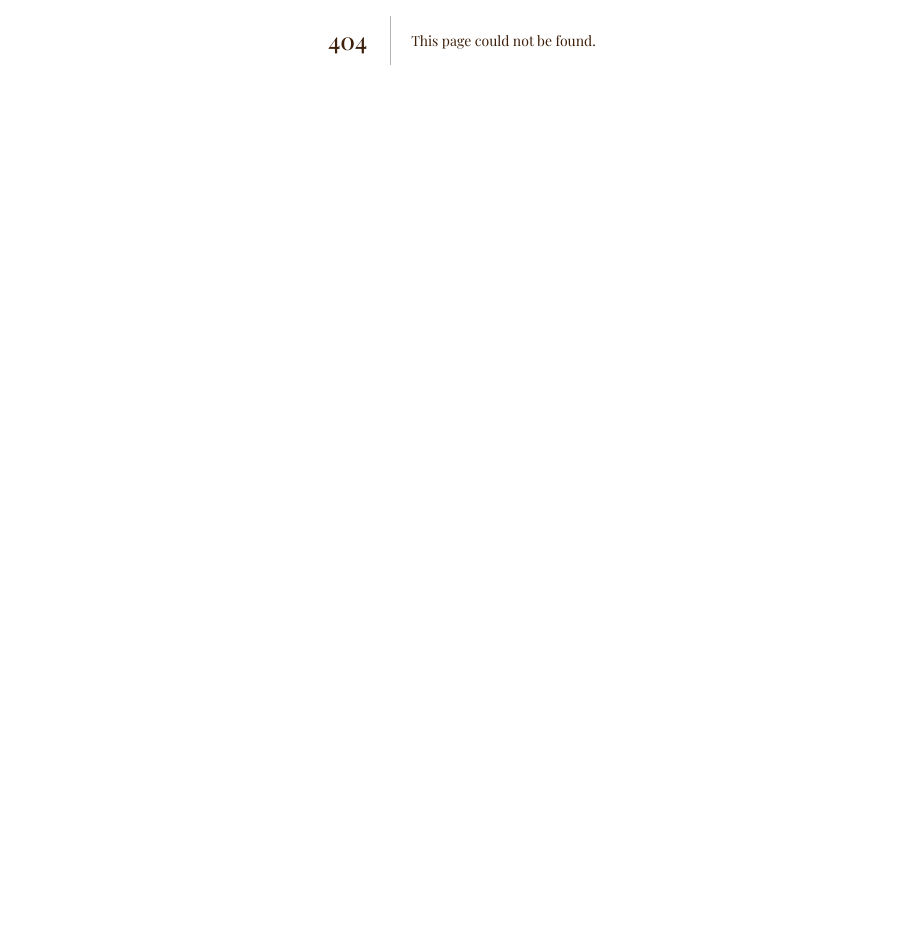
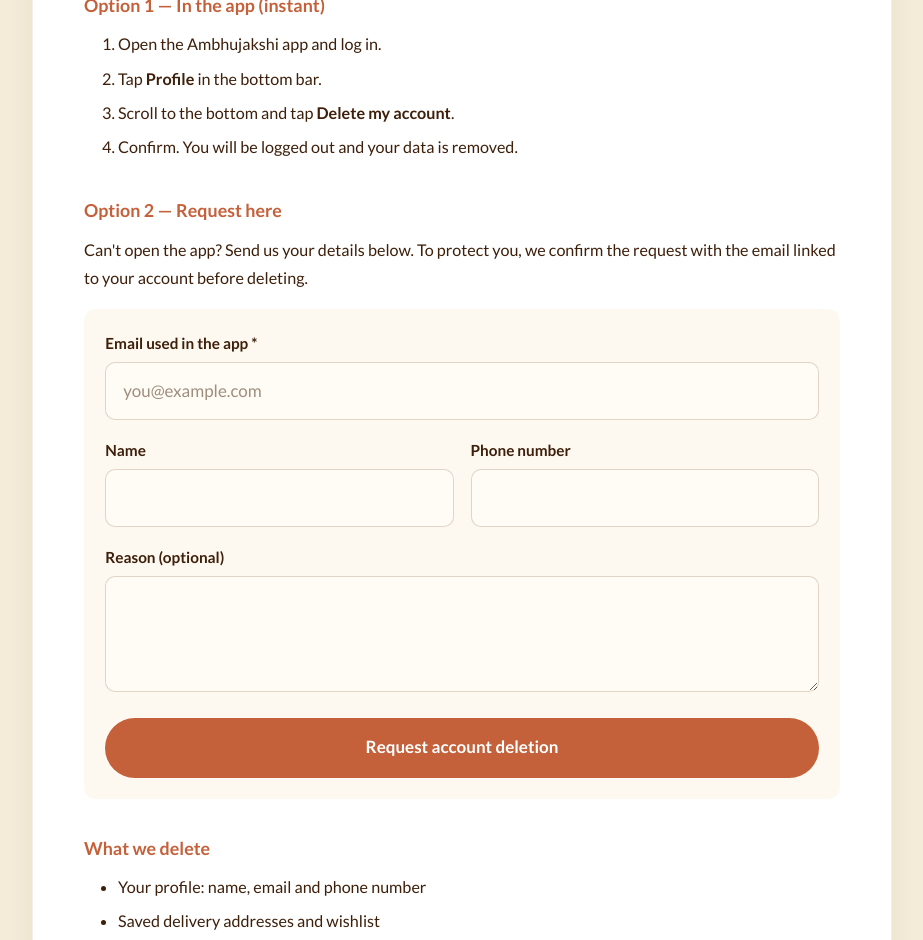
Before and after one commit to nexlifly-2820/adhvaithafoods_website, a Next.js app: page /delete-account in a window 1280 px wide. Before the commit this address had no page. Shown: the part 360-1300 px from the top of the page, without its empty margins (178-1101 px from the left). Before the commit the page ends 800 px from the top, so only its background shows below. Built offline with nearby package versions, Linux system fonts and the light colour scheme; no server answers; a web font is replaced by a local one.

Commit message:
feat: add account deletion request API, form, and policy pages

```diff
--- /dev/null
+++ b/app/api/delete-request/route.js
@@ -0,0 +1,31 @@
+import { NextResponse } from 'next/server';
+
+export const dynamic = 'force-dynamic';
+
+// Website "Delete account" form → admin dashboard (shows in Customer CRM → Deletion Requests).
+export async function POST(request) {
+  try {
+    const b = await request.json().catch(() => ({}));
+    const email = String(b?.email || '').trim().toLowerCase();
+    if (!/^[^\s@]+@[^\s@]+\.[^\s@]{2,}$/.test(email)) {
+      return NextResponse.json({ success: false, error: 'Please enter a valid email.' }, { status: 400 });
+    }
+    const r = await fetch('https://admin.adhvaithafoods.in/api/account/delete', {
+      method: 'POST',
+      headers: { 'Content-Type': 'application/json' },
+      body: JSON.stringify({
+        source: 'web',
+        email,
+        name: String(b?.name || '').slice(0, 60),
+        phone: String(b?.phone || '').slice(0, 20),
+        reason: String(b?.reason || '').slice(0, 300),
+      }),
+      cache: 'no-store',
+    });
+    const j = await r.json().catch(() => ({}));
+    if (!r.ok || !j.success) throw new Error(j.error || 'failed');
+    return NextResponse.json({ success: true });
+  } catch {
+    return NextResponse.json({ success: false, error: 'Could not send your request. Please email info@adhvaithafoods.in.' }, { status: 500 });
+  }
+}
--- /dev/null
+++ b/app/delete-account/DeleteForm.jsx
@@ -0,0 +1,63 @@
+'use client';
+
+import { useState } from 'react';
+
+const input = { width: '100%', padding: '0.8rem 1rem', borderRadius: '10px', border: '1px solid rgba(139,94,60,0.25)', background: '#FFFCF5', fontSize: '1rem', boxSizing: 'border-box' };
+const label = { display: 'block', fontWeight: 700, fontSize: '0.9rem', marginBottom: '0.35rem', color: 'var(--rich-brown)' };
+
+export default function DeleteForm() {
+  const [f, setF] = useState({ name: '', email: '', phone: '', reason: '' });
+  const [state, setState] = useState({ busy: false, done: false, error: '' });
+  const set = (k) => (e) => setF((p) => ({ ...p, [k]: e.target.value }));
+
+  async function submit(e) {
+    e.preventDefault();
+    if (!/^[^\s@]+@[^\s@]+\.[^\s@]{2,}$/.test(f.email.trim())) return setState({ busy: false, done: false, error: 'Please enter the email you use to log in to the app.' });
+    setState({ busy: true, done: false, error: '' });
+    try {
+      const r = await fetch('/api/delete-request', { method: 'POST', headers: { 'Content-Type': 'application/json' }, body: JSON.stringify(f) });
+      const j = await r.json().catch(() => ({}));
+      if (!r.ok || !j.success) throw new Error(j.error || 'Could not send your request');
+      setState({ busy: false, done: true, error: '' });
+    } catch (err) {
+      setState({ busy: false, done: false, error: err.message || 'Could not send your request. Please email us instead.' });
+    }
+  }
+
+  if (state.done) {
+    return (
+      <div style={{ background: 'rgba(47,107,69,0.08)', border: '1px solid rgba(47,107,69,0.3)', borderRadius: '12px', padding: '1.25rem' }}>
+        <p className="body-md" style={{ color: '#2F6B45', fontWeight: 700 }}>Request received.</p>
+        <p className="body-md">We&apos;ll email <strong>{f.email}</strong> to confirm, and delete your account within 30 days.</p>
+      </div>
+    );
+  }
+
+  return (
+    <form onSubmit={submit} style={{ display: 'grid', gap: '1rem', background: 'rgba(250,240,220,0.4)', padding: '1.25rem', borderRadius: '12px' }}>
+      <div>
+        <label style={label} htmlFor="del-email">Email used in the app *</label>
+        <input id="del-email" type="email" required value={f.email} onChange={set('email')} style={input} placeholder="you@example.com" />
+      </div>
+      <div style={{ display: 'grid', gap: '1rem', gridTemplateColumns: 'repeat(auto-fit, minmax(200px, 1fr))' }}>
+        <div>
+          <label style={label} htmlFor="del-name">Name</label>
+          <input id="del-name" value={f.name} onChange={set('name')} style={input} maxLength={60} />
+        </div>
+        <div>
+          <label style={label} htmlFor="del-phone">Phone number</label>
+          <input id="del-phone" type="tel" value={f.phone} onChange={set('phone')} style={input} maxLength={15} />
+        </div>
+      </div>
+      <div>
+        <label style={label} htmlFor="del-reason">Reason (optional)</label>
+        <textarea id="del-reason" rows={3} value={f.reason} onChange={set('reason')} style={{ ...input, resize: 'vertical' }} maxLength={300} />
+      </div>
+      {state.error && <p className="body-sm" style={{ color: '#B3123A', fontWeight: 700 }}>{state.error}</p>}
+      <button type="submit" disabled={state.busy}
+        style={{ background: 'var(--terracotta)', color: '#fff', border: 'none', borderRadius: '999px', padding: '0.9rem 1.5rem', fontWeight: 700, fontSize: '1rem', cursor: state.busy ? 'wait' : 'pointer', opacity: state.busy ? 0.7 : 1 }}>
+        {state.busy ? 'Sending…' : 'Request account deletion'}
+      </button>
+    </form>
+  );
+}
--- /dev/null
+++ b/app/delete-account/page.jsx
@@ -0,0 +1,72 @@
+import Navbar from '@/components/Navbar';
+import Footer from '@/components/Footer';
+import DeleteForm from './DeleteForm';
+
+export const metadata = {
+  title: 'Delete Your Account | Adhvaitha Foods',
+  description: 'How to delete your Ambhujakshi (Adhvaitha Foods) app account and personal data.',
+};
+
+const card = { background: '#fff', borderRadius: '18px', padding: 'clamp(1.25rem, 4vw, 3rem)', boxShadow: '0 10px 30px rgba(61,31,10,0.05)', border: '1px solid rgba(139,94,60,0.1)' };
+const h3 = { fontWeight: 700, marginBottom: '0.5rem', color: 'var(--terracotta)' };
+
+export default function DeleteAccount() {
+  return (
+    <div style={{ backgroundColor: '#F4ECD8', minHeight: '100vh', overflowX: 'hidden' }}>
+      <Navbar />
+      <main className="section-pad" style={{ paddingTop: '160px' }}>
+        <div className="container-sm" style={card}>
+          <div style={{ textAlign: 'center', marginBottom: '2.5rem' }}>
+            <h1 className="display-lg" style={{ color: 'var(--terracotta)', marginBottom: '0.5rem' }}>Delete Your Account</h1>
+            <p className="body-md" style={{ color: 'var(--aged-wood)' }}>
+              <strong>Ambhujakshi app by Adhvaitha Foods</strong>
+            </p>
+          </div>
+
+          <div style={{ display: 'flex', flexDirection: 'column', gap: '2rem' }}>
+            <section>
+              <h3 className="body-lg" style={h3}>Option 1 — In the app (instant)</h3>
+              <ol className="body-md" style={{ listStyle: 'decimal', paddingLeft: '2rem', display: 'flex', flexDirection: 'column', gap: '0.35rem' }}>
+                <li>Open the Ambhujakshi app and log in.</li>
+                <li>Tap <strong>Profile</strong> in the bottom bar.</li>
+                <li>Scroll to the bottom and tap <strong>Delete my account</strong>.</li>
+                <li>Confirm. You will be logged out and your data is removed.</li>
+              </ol>
+            </section>
+
+            <section>
+              <h3 className="body-lg" style={h3}>Option 2 — Request here</h3>
+              <p className="body-md" style={{ marginBottom: '1rem' }}>
+                Can&apos;t open the app? Send us your details below. To protect you, we confirm the request with the email linked to your account before deleting.
+              </p>
+              <DeleteForm />
+            </section>
+
+            <section>
+              <h3 className="body-lg" style={h3}>What we delete</h3>
+              <ul className="body-md" style={{ listStyle: 'disc', paddingLeft: '2rem', display: 'flex', flexDirection: 'column', gap: '0.35rem' }}>
+                <li>Your profile: name, email and phone number</li>
+                <li>Saved delivery addresses and wishlist</li>
+                <li>Notification settings and device tokens</li>
+                <li>Reviews you wrote are removed or made anonymous</li>
+              </ul>
+            </section>
+
+            <section>
+              <h3 className="body-lg" style={h3}>What we keep, and for how long</h3>
+              <p className="body-md">
+                Order and invoice records (items, amount, date, delivery address on the invoice) are kept only as long as Indian tax and accounting laws require — usually up to 8 years — and are not used for marketing.
+                Everything else is deleted within <strong>30 days</strong> of your request.
+              </p>
+            </section>
+
+            <p className="body-sm" style={{ color: 'var(--aged-wood)' }}>
+              Questions? Email <a href="mailto:info@adhvaithafoods.in" style={{ color: 'var(--terracotta)', fontWeight: 700 }}>info@adhvaithafoods.in</a>. See also our <a href="/privacy-policy" style={{ color: 'var(--terracotta)', fontWeight: 700 }}>Privacy Policy</a>.
+            </p>
+          </div>
+        </div>
+      </main>
+      <Footer />
+    </div>
+  );
+}
--- a/app/privacy-policy/page.jsx
+++ b/app/privacy-policy/page.jsx
@@ -33,7 +33,7 @@ export default async function PrivacyPolicy() {
           <h1 className="display-lg" style={{ color: 'var(--terracotta)', marginBottom: '0.5rem' }}>Privacy Policy</h1>
           <p className="body-md" style={{ color: 'var(--aged-wood)' }}>
             <strong>Avdaitha Foods — Homemade Pickles & Food</strong><br />
-            Effective Date: June 15, 2026 | Last Updated: June 15, 2026
+            Effective Date: June 15, 2026 | Last Updated: November 26, 2026
           </p>
         </div>
 
@@ -50,7 +50,7 @@ export default async function PrivacyPolicy() {
             <span>{contactData?.phone || '+91 93939 34200'} (Mon–Sun, 9 AM–6 PM)</span>
 
             <strong style={{ color: 'var(--rich-brown)' }}>Email</strong>
-            <span>{contactData?.email || 'info@avdaithafoods.in'} / orders@avdaithafoods.in</span>
+            <span>{contactData?.email || 'info@adhvaithafoods.in'} / orders@adhvaithafoods.in</span>
           </div>
         </section>
 
@@ -67,7 +67,7 @@ export default async function PrivacyPolicy() {
               <div>
                 <h3 className="body-lg" style={{ fontWeight: 700, marginBottom: '0.5rem', color: 'var(--terracotta)' }}>2.1 Information You Provide Directly</h3>
                 <ul className="body-md" style={{ listStyle: 'disc', paddingLeft: '2rem' }}>
-                  <li><strong>Account information:</strong> Full name, email address, mobile number, password</li>
+                  <li><strong>Account information:</strong> Full name, email address, mobile number (we use a one-time login code sent to your email, so we do not store a password)</li>
                   <li><strong>Delivery information:</strong> Delivery address, landmark, pincode, city</li>
                   <li><strong>Payment information:</strong> UPI IDs, transaction IDs (we do not store card numbers)</li>
                   <li><strong>Order information:</strong> Products ordered, special instructions, order history</li>
@@ -231,7 +231,7 @@ export default async function PrivacyPolicy() {
               </table>
             </div>
 
-            <p className="body-md">To exercise any of these rights, contact us at <a href="mailto:{contactData?.email || 'info@avdaithafoods.in'}" style={{ color: 'var(--terracotta)', fontWeight: 700 }}>{contactData?.email || 'info@avdaithafoods.in'}</a> with the subject line "Data Privacy Request". We will respond within 30 days.</p>
+            <p className="body-md">To exercise any of these rights, contact us at <a href={`mailto:${contactData?.email || 'info@adhvaithafoods.in'}`} style={{ color: 'var(--terracotta)', fontWeight: 700 }}>{contactData?.email || 'info@adhvaithafoods.in'}</a> with the subject line "Data Privacy Request". We will respond within 30 days.</p>
           </section>
 
           <section>
@@ -314,6 +314,16 @@ export default async function PrivacyPolicy() {
           </section>
 
           <section>
+            <h2 className="display-sm" style={{ marginBottom: '1rem' }}>DELETING YOUR ACCOUNT</h2>
+            <p className="body-md" style={{ marginBottom: '0.75rem' }}>You can delete your Ambhujakshi app account and personal data at any time:</p>
+            <ul className="body-md" style={{ listStyle: 'disc', paddingLeft: '2rem', display: 'flex', flexDirection: 'column', gap: '0.4rem' }}>
+              <li><strong>In the app:</strong> Profile → scroll down → <em>Delete my account</em>.</li>
+              <li><strong>On the web:</strong> fill in the form at <a href="/delete-account" style={{ color: 'var(--terracotta)', fontWeight: 700 }}>adhvaithafoods.in/delete-account</a>.</li>
+            </ul>
+            <p className="body-md" style={{ marginTop: '0.75rem' }}>We remove your profile, saved addresses, wishlist and notification settings within 30 days. Order and invoice records are kept only as long as Indian tax and accounting laws require, and are not used for marketing.</p>
+          </section>
+
+          <section>
             <h2 className="display-sm" style={{ marginBottom: '1rem' }}>13. GRIEVANCE OFFICER</h2>
             <p className="body-md" style={{ marginBottom: '1rem' }}>In accordance with the Information Technology Act, 2000 and IT (Amendment) Act, 2008, and applicable rules, the details of our Grievance Officer are:</p>
 
@@ -322,7 +332,7 @@ export default async function PrivacyPolicy() {
                 <tbody>
                   <tr><td style={{ padding: '0.5rem 0', fontWeight: 'bold', width: '30%', color: 'var(--rich-brown)' }}>Name</td><td style={{ padding: '0.5rem 0' }}>Avdaitha Foods Representative</td></tr>
                   <tr><td style={{ padding: '0.5rem 0', fontWeight: 'bold', color: 'var(--rich-brown)' }}>Designation</td><td style={{ padding: '0.5rem 0' }}>Grievance Officer</td></tr>
-                  <tr><td style={{ padding: '0.5rem 0', fontWeight: 'bold', color: 'var(--rich-brown)' }}>Email</td><td style={{ padding: '0.5rem 0' }}>grievance@avdaithafoods.in</td></tr>
+                  <tr><td style={{ padding: '0.5rem 0', fontWeight: 'bold', color: 'var(--rich-brown)' }}>Email</td><td style={{ padding: '0.5rem 0' }}>grievance@adhvaithafoods.in</td></tr>
                   <tr><td style={{ padding: '0.5rem 0', fontWeight: 'bold', color: 'var(--rich-brown)' }}>Address</td><td style={{ padding: '0.5rem 0' }}>Adhvaitha Foods, North East Colony, Deshmukhi, Yadadri Bhuvanagiri, Telangana 508284, India</td></tr>
                   <tr><td style={{ padding: '0.5rem 0', fontWeight: 'bold', color: 'var(--rich-brown)' }}>Response</td><td style={{ padding: '0.5rem 0' }}>Within 30 days of receiving the complaint</td></tr>
                 </tbody>
@@ -348,7 +358,7 @@ export default async function PrivacyPolicy() {
                 <tbody>
                   <tr><td style={{ padding: '0.5rem 0', fontWeight: 'bold', width: '30%', color: 'var(--rich-brown)' }}>Legal Entity Name</td><td style={{ padding: '0.5rem 0' }}>Adhvaitha Foods</td></tr>
                   <tr><td style={{ padding: '0.5rem 0', fontWeight: 'bold', color: 'var(--rich-brown)' }}>Registered Office Address</td><td style={{ padding: '0.5rem 0' }}>North East Colony, Deshmukhi, Yadadri Bhuvanagiri, Telangana 508284, India</td></tr>
-                  <tr><td style={{ padding: '0.5rem 0', fontWeight: 'bold', color: 'var(--rich-brown)' }}>Support Email</td><td style={{ padding: '0.5rem 0' }}>{contactData?.email || 'info@avdaithafoods.in'}</td></tr>
+                  <tr><td style={{ padding: '0.5rem 0', fontWeight: 'bold', color: 'var(--rich-brown)' }}>Support Email</td><td style={{ padding: '0.5rem 0' }}>{contactData?.email || 'info@adhvaithafoods.in'}</td></tr>
                   <tr><td style={{ padding: '0.5rem 0', fontWeight: 'bold', color: 'var(--rich-brown)' }}>Support Phone Number</td><td style={{ padding: '0.5rem 0' }}>{contactData?.phone || '+91 93939 34200'}</td></tr>
                   <tr><td style={{ padding: '0.5rem 0', fontWeight: 'bold', color: 'var(--rich-brown)' }}>Hours</td><td style={{ padding: '0.5rem 0' }}>Monday – Sunday: 9:00 AM – 6:00 PM IST</td></tr>
                 </tbody>
--- a/app/refund-policy/page.jsx
+++ b/app/refund-policy/page.jsx
@@ -90,7 +90,7 @@ export default async function RefundPolicy() {
                 <tbody>
                   <tr><td style={{ padding: '0.5rem 0', fontWeight: 'bold', width: '30%', color: 'var(--rich-brown)' }}>Legal Entity Name</td><td style={{ padding: '0.5rem 0' }}>Adhvaitha Foods</td></tr>
                   <tr><td style={{ padding: '0.5rem 0', fontWeight: 'bold', color: 'var(--rich-brown)' }}>Registered Office Address</td><td style={{ padding: '0.5rem 0' }}>North East Colony, Deshmukhi, Yadadri Bhuvanagiri, Telangana 508284, India</td></tr>
-                  <tr><td style={{ padding: '0.5rem 0', fontWeight: 'bold', color: 'var(--rich-brown)' }}>Support Email</td><td style={{ padding: '0.5rem 0' }}>{contactData?.email || 'info@avdaithafoods.in'}</td></tr>
+                  <tr><td style={{ padding: '0.5rem 0', fontWeight: 'bold', color: 'var(--rich-brown)' }}>Support Email</td><td style={{ padding: '0.5rem 0' }}>{contactData?.email || 'info@adhvaithafoods.in'}</td></tr>
                   <tr><td style={{ padding: '0.5rem 0', fontWeight: 'bold', color: 'var(--rich-brown)' }}>Support Phone Number</td><td style={{ padding: '0.5rem 0' }}>{contactData?.phone || '+91 93939 34200'}</td></tr>
                   <tr><td style={{ padding: '0.5rem 0', fontWeight: 'bold', color: 'var(--rich-brown)' }}>Hours</td><td style={{ padding: '0.5rem 0' }}>Monday – Sunday: 9:00 AM – 6:00 PM IST</td></tr>
                 </tbody>
--- a/components/Footer.jsx
+++ b/components/Footer.jsx
@@ -759,6 +759,7 @@ export default function Footer() {
                 <Link href="/refund-policy" className="sp-footer-link" style={{ fontSize: '0.95rem' }}>
                   Refund Policy
                 </Link>
+                <Link href="/delete-account" className="sp-footer-link" style={{ fontSize: '0.95rem' }}>Delete Account</Link>
                 <Link href="/shipping-policy" className="sp-footer-link" style={{ fontSize: '0.95rem' }}>
                   Shipping Policy
                 </Link>
```
